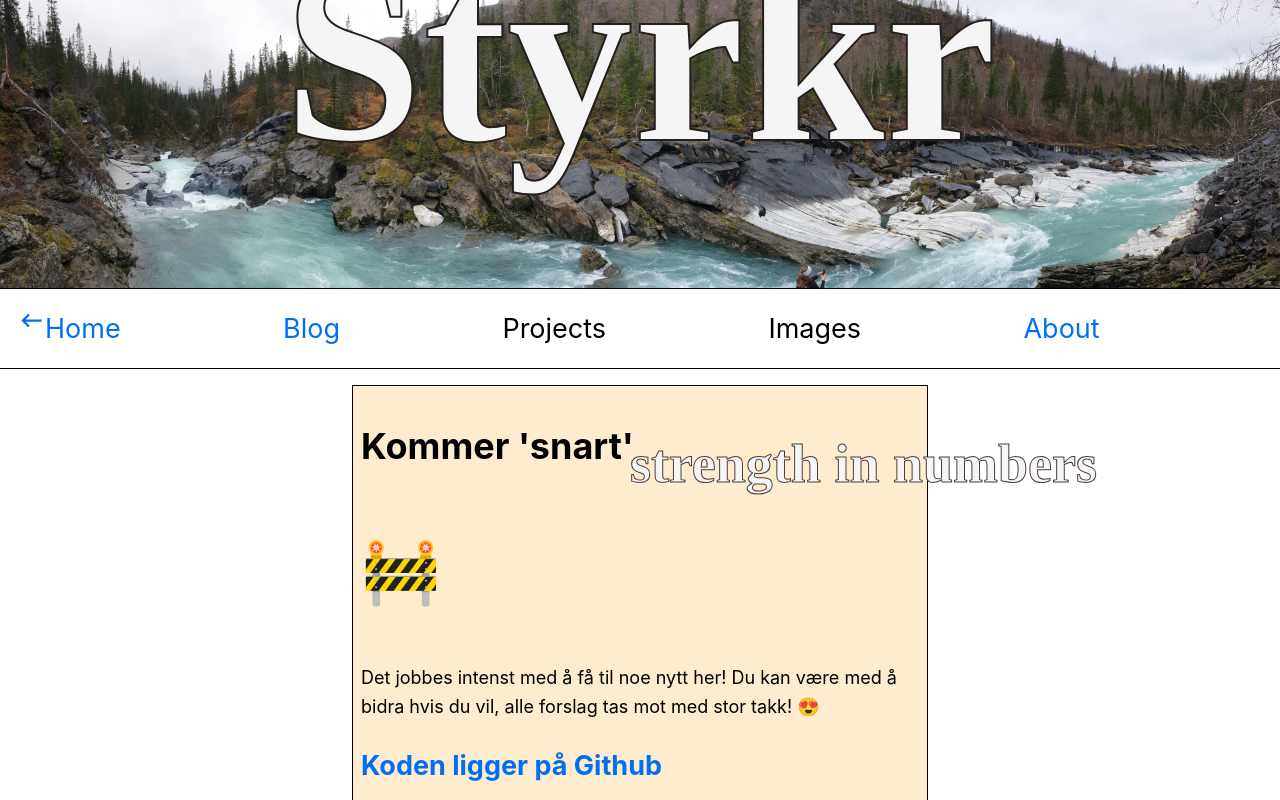
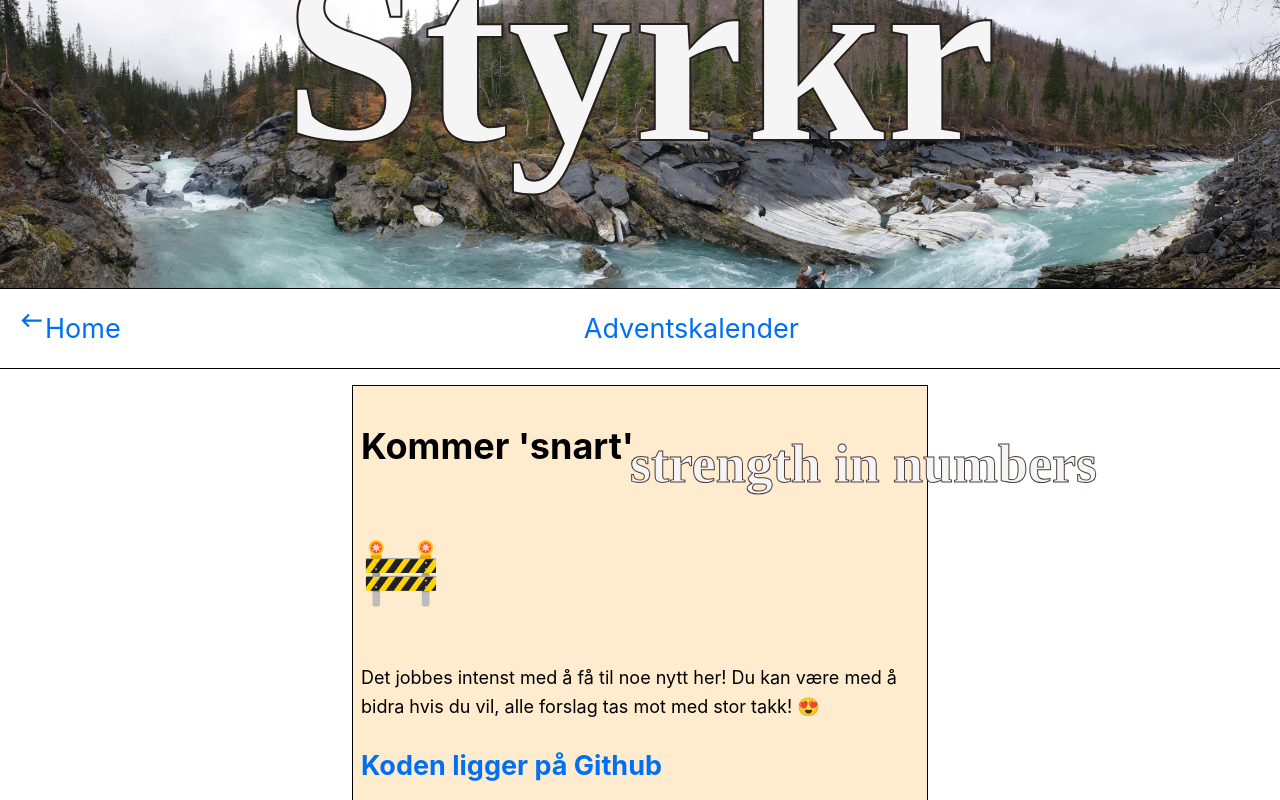
Before and after one commit to tplive/qvidahl-no, a Next.js app: page / in a window 1280 px wide. Shown: the top 800 px of the page. Built offline with nearby package versions, Linux system fonts and the light colour scheme; a web font is replaced by a local one.

Commit message:
Link to julekalender, comment others

```diff
--- a/src/components/TopMenu.tsx
+++ b/src/components/TopMenu.tsx
@@ -20,11 +20,11 @@ const Header: React.FC = () => {
     return (
         <div className={styles.content}>
             <div className={styles.home}><Link href="/"><a><MdKeyboardBackspace /> Home</a></Link></div>
-            <div className={styles.blog}><Link href="/blog"><a>Blog</a></Link></div>
-            <div className={styles.projects}>Projects</div>
-            <div className={styles.images}>Images</div>
-            <div className={styles.About}><Link href="/about"><a>About</a></Link></div>
-
+            {/*<div className={styles.blog}><Link href="/blog"><a>Blog</a></Link></div>*/}
+            {/*<div className={styles.projects}>Projects</div>*/}
+            {/*<div className={styles.images}>Images</div>*/}
+            <div className={styles.adventskalender}><Link href="/theadventskalender"><a>Adventskalender</a></Link></div>
+            {/*<div className={styles.About}><Link href="/about"><a>About</a></Link></div>*/}
         </div>
     )
 }
--- a/src/components/topmenu.module.css
+++ b/src/components/topmenu.module.css
@@ -15,3 +15,7 @@
 .content div {
     flex: content;
 }
+
+.adventskalender {
+    color: red;
+}
```
